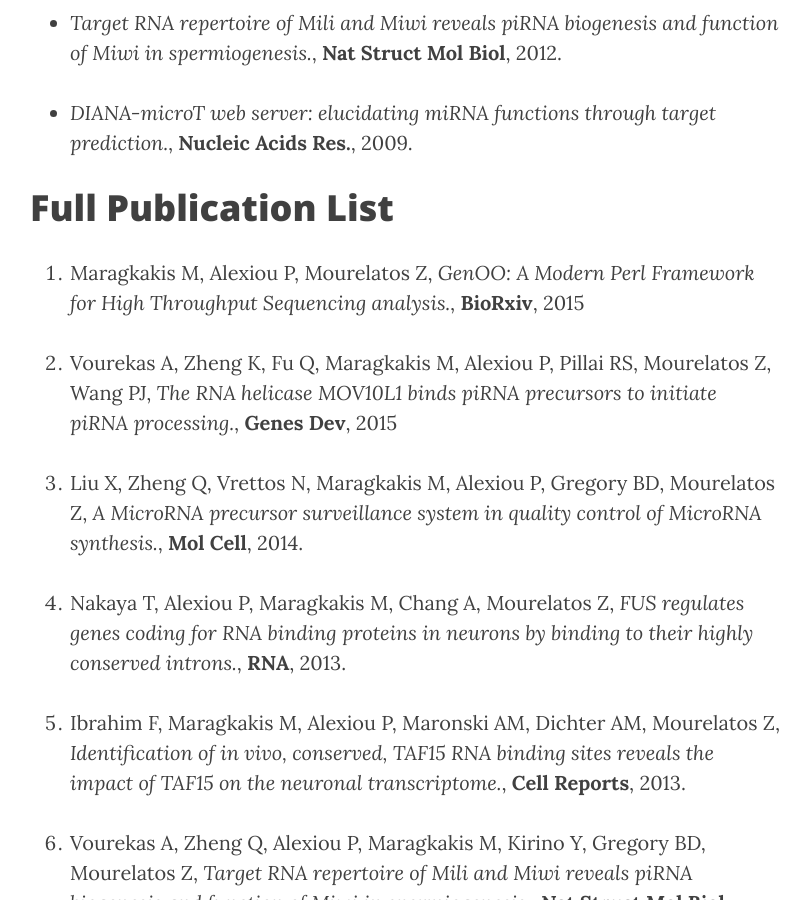
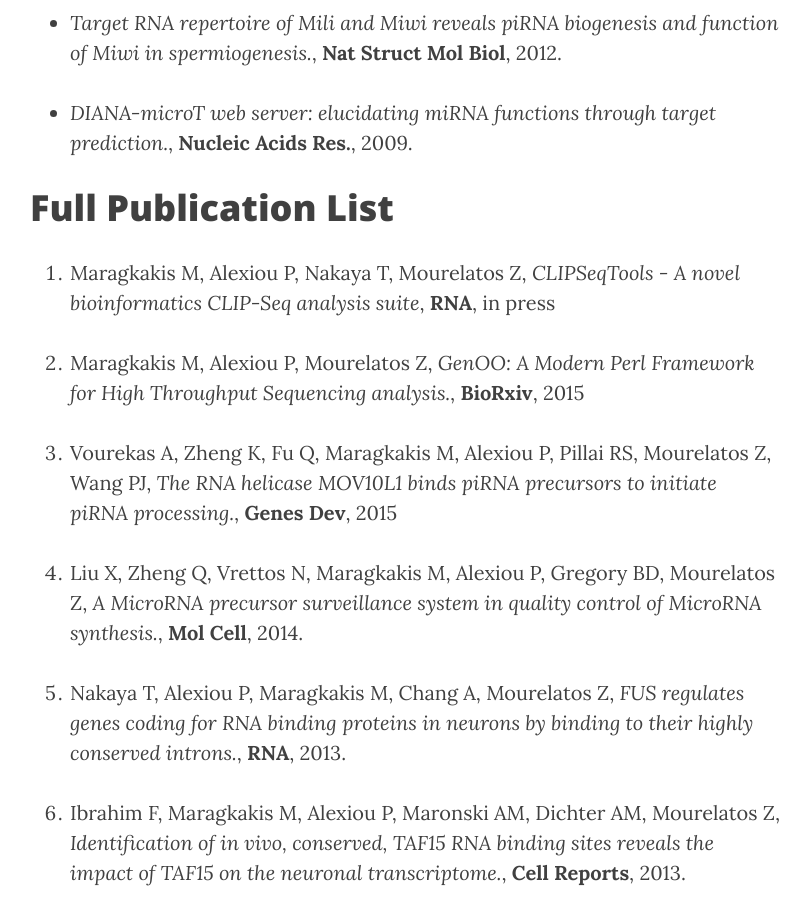
Before and after one commit to mnsmar/mnsmar.github.io, a Jekyll site: the page built from about/index.markdown, in a window 1280 px wide and 900 px high, scrolled down 2036 px. Shown: the whole window, without its empty margins (235-1045 px from the left). Built offline with Jekyll 4.4.1, drawn with Linux system fonts in a browser that asks for light colours; nearby versions of some CDN libraries; Markdown is read by kramdown in place of the engine named in the settings.

Commit message:
Add CLIPSeqTools publication.

```diff
--- a/about/index.markdown
+++ b/about/index.markdown
@@ -60,6 +60,9 @@ function of Miwi in spermiogenesis.*, **Nat Struct Mol Biol**, 2012.
 prediction.*, **Nucleic Acids Res.**, 2009.
 
 # Full Publication List
+
+1.  Maragkakis M, Alexiou P, Nakaya T, Mourelatos Z, *CLIPSeqTools - A novel
+bioinformatics CLIP-Seq analysis suite*, **RNA**, in press
 
 1.  Maragkakis M, Alexiou P, Mourelatos Z, *GenOO: A Modern Perl Framework
 for High Throughput Sequencing analysis.*, **BioRxiv**, 2015
```
